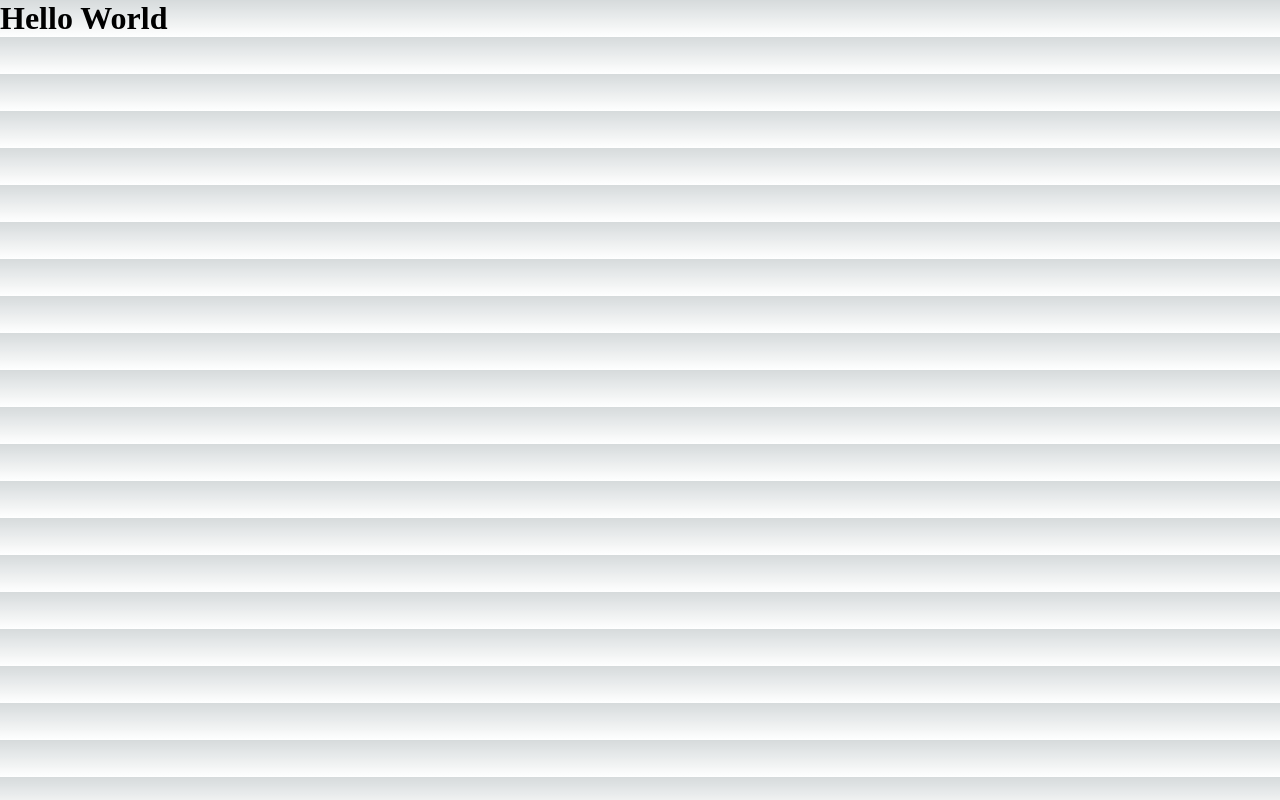
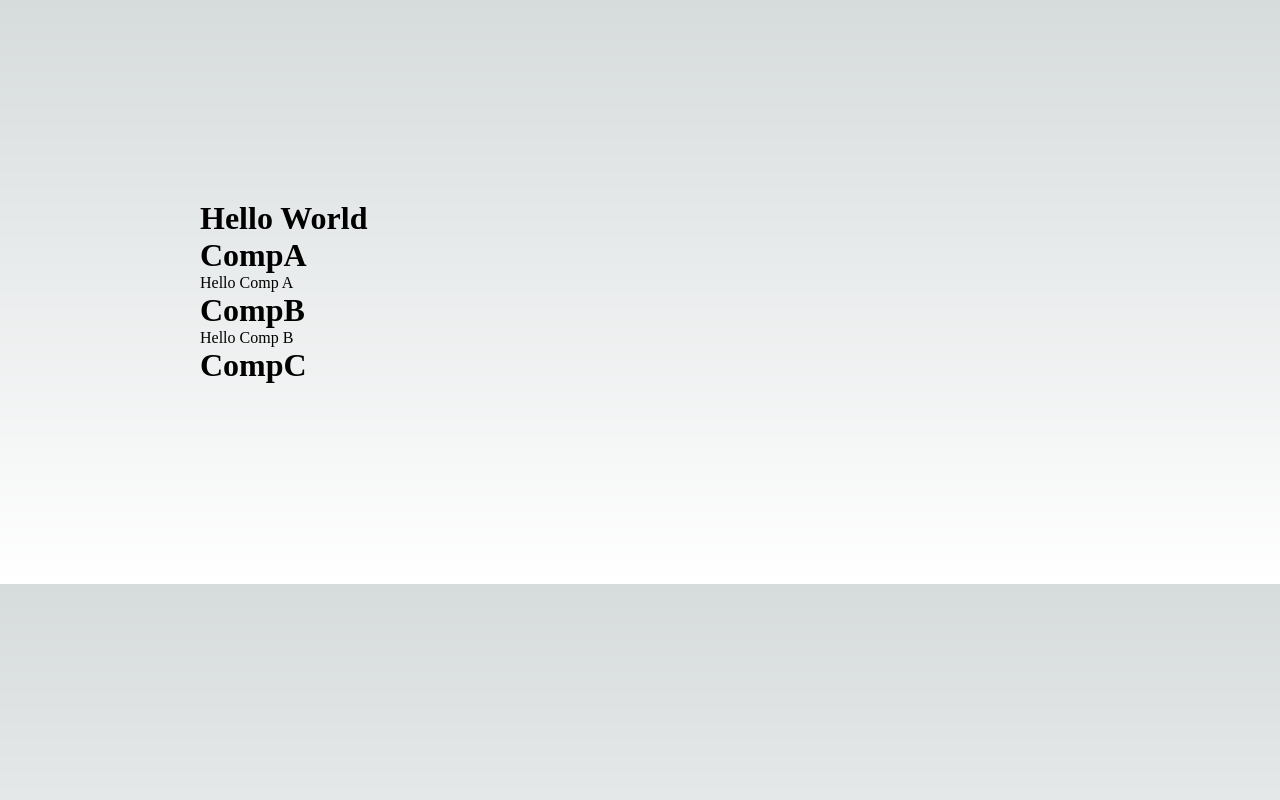
Before and after one commit to iqgnahZ/contentManager, a Next.js app in the folder content-manager-app/: page / in a window 1280 px wide. Built offline with nearby package versions, Linux system fonts and the light colour scheme.

Commit message:
comp test

```diff
--- a/content-manager-app/pages/index.js
+++ b/content-manager-app/pages/index.js
@@ -1,6 +1,47 @@
+import React from 'react'
+
+function CompA() {
+  // return (
+  //   <div>
+  //     <h1>CompA</h1>
+  //     <p>Hello Comp A</p>
+  //     <CompB />
+  //   </div>
+  // )
+
+  return(
+    React.createElement('div',null,
+      React.createElement('h1',null,'CompA'),
+      React.createElement('p',null,'Hello Comp A'),
+      React.createElement(CompB)
+    )
+  )
+}
+
+function CompB() {
+  return (
+    <>
+      <h1>CompB</h1>
+      <p>Hello Comp B</p>
+    </>
+  )
+}
+
+class CompC extends React.Component {
+  render() {
+    return(
+      <h1>CompC</h1>
+    )
+  }
+}
+
 
 export default function Home() {
   return (
-    <h1>Hello World</h1>
+    <>
+      <h1>Hello World</h1>
+      <CompA />
+      <CompC />
+    </>
   );
 }
--- a/content-manager-app/styles/globals.css
+++ b/content-manager-app/styles/globals.css
@@ -81,6 +81,8 @@
 
 html,
 body {
+  padding: 100px;
+  margin: 0;
   max-width: 100vw;
   overflow-x: hidden;
 }
```
